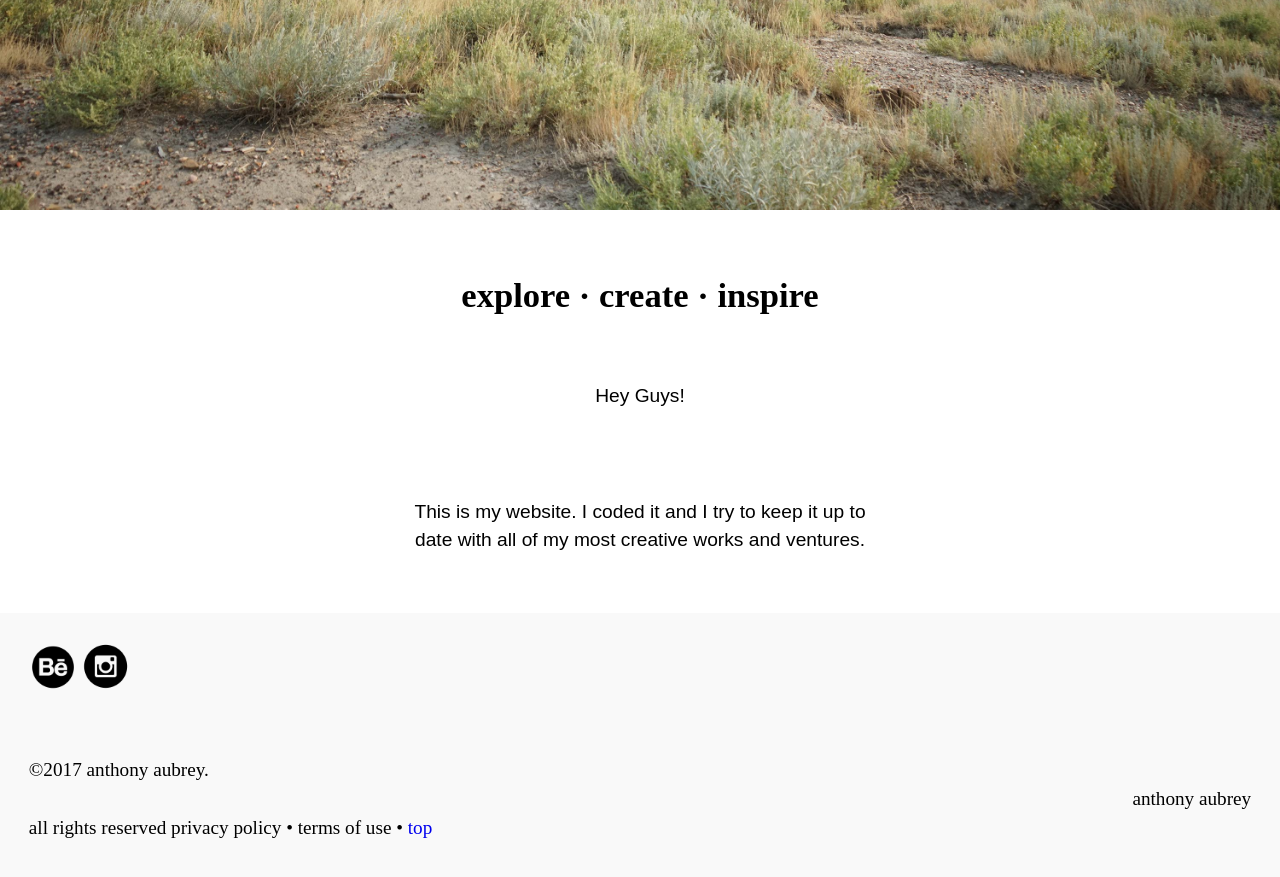
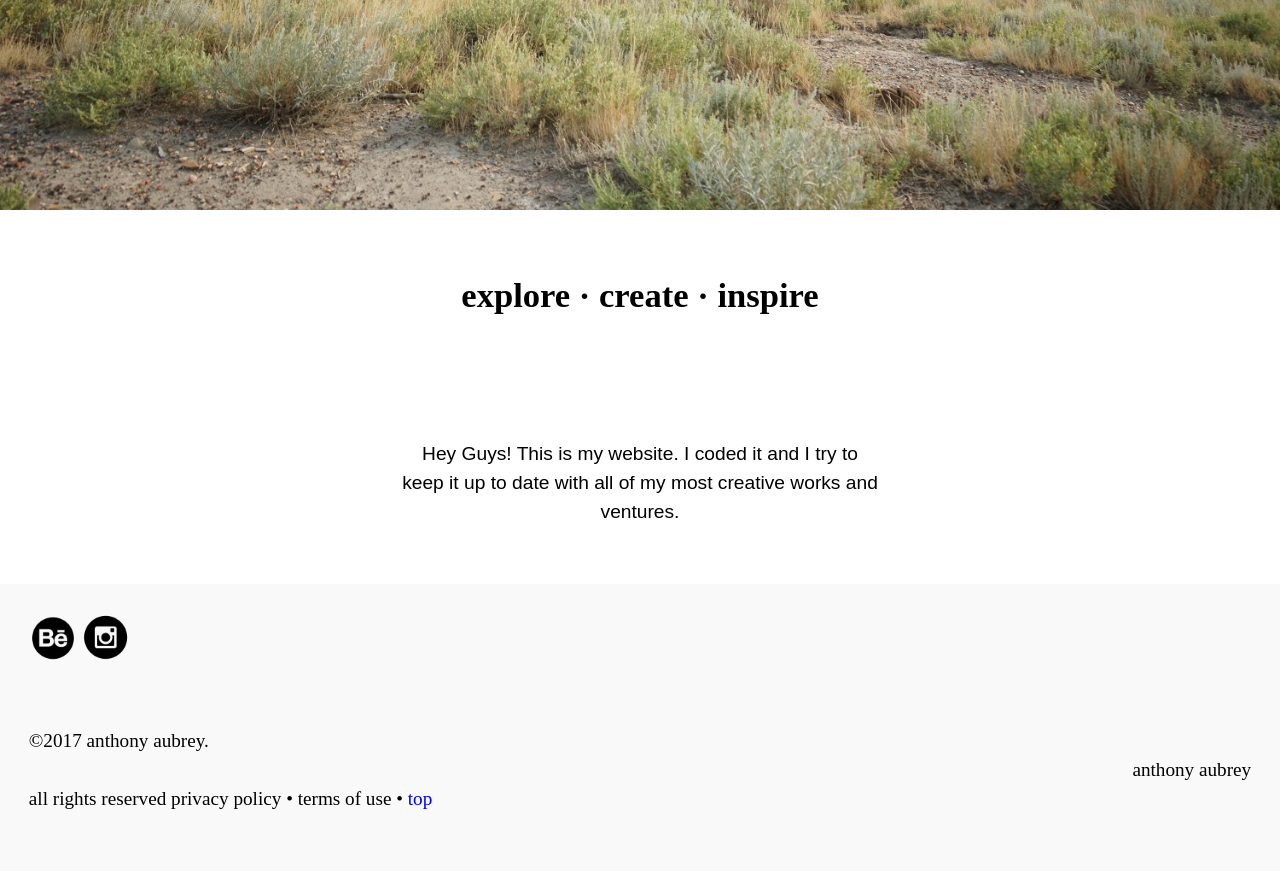
Before and after one commit to anthonyaubrey/portfolio, a Jekyll site: the page built from index.html, in a window 1280 px wide and 900 px high, scrolled down 597 px. Shown: the top 877 px of the window. Built offline with Jekyll 4.4.1, drawn with Linux system fonts in a browser that asks for light colours.

Commit message:
Edit homepage

```diff
--- a/index.html
+++ b/index.html
@@ -6,7 +6,6 @@
   <div>
     <img class="img-flex"src="{{site.baseurl}}/img/bobexplore.jpg">
     <h1 class="island-2 wrapper">explore · create · inspire</h1>
-    <p class="open-sans text-center">Hey Guys!</p>
-    <p class="wrapper open-sans text-center pad-b island-2">  This is my website. I coded it and I try to keep it up to date with all of my most creative works and ventures.</p>
+    <p class="wrapper open-sans text-center island-2">Hey Guys! This is my website. I coded it and I try to keep it up to date with all of my most creative works and ventures.</p>
   </div>
 </main>
```
